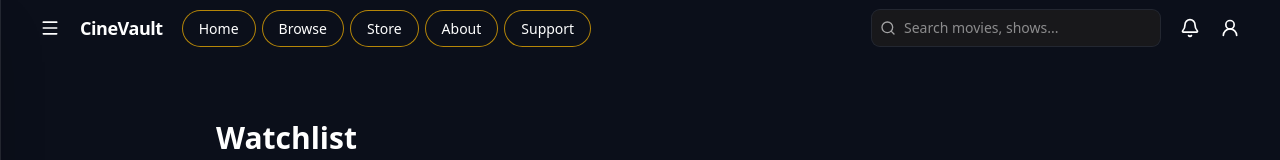
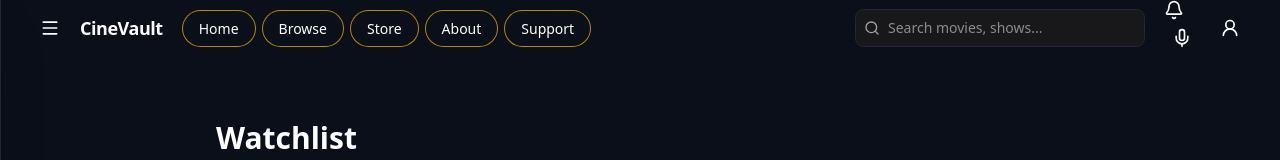
Before and after one commit to breezy23333/cinevault, a Next.js app: page /watchlist in a window 1280 px wide. Shown: the top 160 px of the page. Built offline with nearby package versions, Linux system fonts and the light colour scheme.

Commit message:
Add voice search to navbar

```diff
--- a/components/Navbar.tsx
+++ b/components/Navbar.tsx
@@ -11,6 +11,7 @@ import {
   User2,
   PlaySquare,
   Sparkles,
+  Mic,
 } from "lucide-react";
 
 const LINKS = [
@@ -28,6 +29,7 @@ export default function Navbar() {
   const [open, setOpen] = useState(false);
   const [q, setQ] = useState("");
 
+
   useEffect(() => {
     const onScroll = () => setScrolled(window.scrollY > 8);
     onScroll();
@@ -39,6 +41,39 @@ export default function Navbar() {
     e.preventDefault();
     const query = q.trim();
     if (query) router.push(`/search?q=${encodeURIComponent(query)}`);
+  }
+
+  function startVoiceSearch() {
+    const SpeechRecognition =
+      (window as any).SpeechRecognition ||
+      (window as any).webkitSpeechRecognition;
+
+    if (!SpeechRecognition) {
+      alert("Voice search is not supported in this browser.");
+      return;
+    }
+
+    const recognition = new SpeechRecognition();
+
+    recognition.lang = "en-US";
+    recognition.interimResults = false;
+    recognition.maxAlternatives = 1;
+
+    recognition.start();
+
+    recognition.onresult = (event: any) => {
+      const spokenText = event.results[0][0].transcript;
+
+      setQ(spokenText);
+
+      router.push(
+        `/search?q=${encodeURIComponent(spokenText)}`
+      );
+    };
+
+    recognition.onerror = () => {
+      alert("Voice search failed.");
+    };
   }
 
   const isActive = (href: string) =>
@@ -111,6 +146,15 @@ export default function Navbar() {
           <div className="flex items-center gap-1">
             <Link href="/notifications" className="p-2 rounded-lg hover:bg-white/10" aria-label="Notifications">
               <Bell className="w-5 h-5" />
+            <button
+              type="button"
+              onClick={startVoiceSearch}
+              className="p-2 rounded-lg hover:bg-yellow-400 hover:text-black transition"
+              aria-label="Voice search"
+              title="Describe a movie or show"
+            >
+              <Mic className="w-5 h-5" />
+            </button>
             </Link>
             <Link href="/login" className="p-2 rounded-lg hover:bg-white/10" aria-label="Login">
               <User2 className="w-5 h-5" />
```
